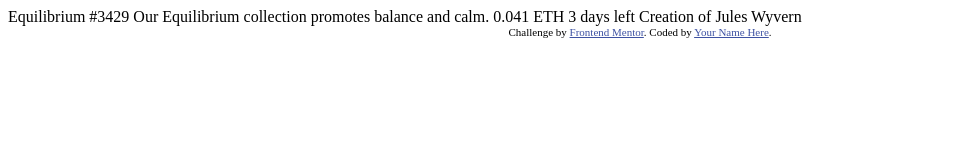
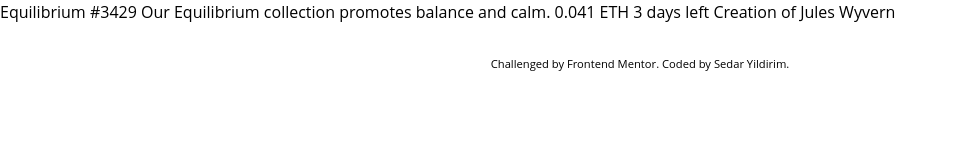
Before and after one commit to sedaryildirim/nft-preview-card-component-main, a plain HTML site: page index.html in a window 1280 px wide. Shown: the whole page, without its empty margins (0-956 px from the left). Drawn offline with Linux system fonts and the light colour scheme.

Commit message:
base css styling

```diff
--- /dev/null
+++ b/assets/css/styles.css
@@ -0,0 +1,48 @@
+/* Google Fonts */
+
+/* Root */
+:root {
+    /* Colors */
+    --violet: hsl(257, 40%, 49%);
+    --magenta: hsl(300, 69%, 71%);
+    /* Typography */
+    --heading-font: "Poppins", sans-serif;
+    --body-font: "Open Sans", sans-serif;
+    /* Font weights */
+    --font-weight-regular: 400;
+    --font-weight-bold: 600;
+}
+
+/* Body Reset */
+* {
+    margin: 0;
+    padding: 0;
+    box-sizing: border-box;
+}
+
+body {
+    min-height: 100vh;
+    font-family: var(--body-font);
+    font-size: 16px;
+    line-height: 1.5;
+}
+
+/* Footer */
+footer {
+    margin-top: 2rem;
+    text-align: center;
+}
+
+.attribution {
+    font-size: 0.7rem;
+    color: var(--dark-cyan);
+}
+
+.attribution a {
+    color: var(--medium-cyan);
+    text-decoration: none;
+}
+
+.attribution a:hover {
+    text-decoration: underline;
+}
--- a/index.html
+++ b/index.html
@@ -5,14 +5,10 @@
   <meta name="viewport" content="width=device-width, initial-scale=1.0"> <!-- displays site properly based on user's device -->
 
   <link rel="icon" type="image/png" sizes="32x32" href="./images/favicon-32x32.png">
-
+  <link rel="stylesheet" href="./assets/css/styles.css">
   <title>Frontend Mentor | NFT preview card component</title>
 
-  <!-- Feel free to remove these styles or customise in your own stylesheet 👍 -->
-  <style>
-    .attribution { font-size: 11px; text-align: center; }
-    .attribution a { color: hsl(228, 45%, 44%); }
-  </style>
+
 </head>
 <body>
 
@@ -25,9 +21,9 @@
 
   Creation of Jules Wyvern
 
-  <div class="attribution">
-    Challenge by <a href="https://www.frontendmentor.io?ref=challenge" target="_blank">Frontend Mentor</a>.
-    Coded by <a href="#">Your Name Here</a>.
-  </div>
+  <footer class="attribution">
+    Challenged by <a href="https://www.frontendmentor.io?ref=challenge" target="_blank" rel="noopener">Frontend Mentor</a>.
+    Coded by <a href="https://www.frontendmentor.io/profile/sedaryildirim">Sedar Yildirim</a>.
+</footer>
 </body>
 </html>
```
